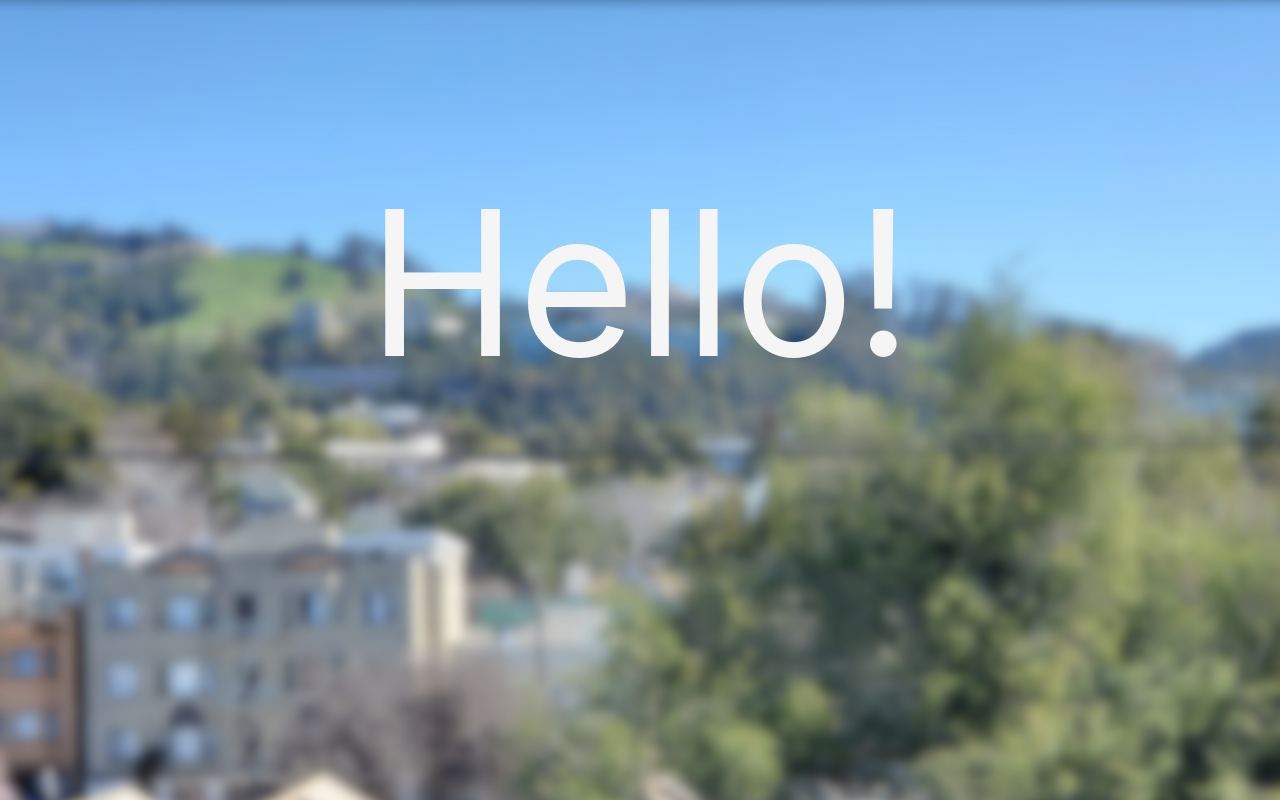
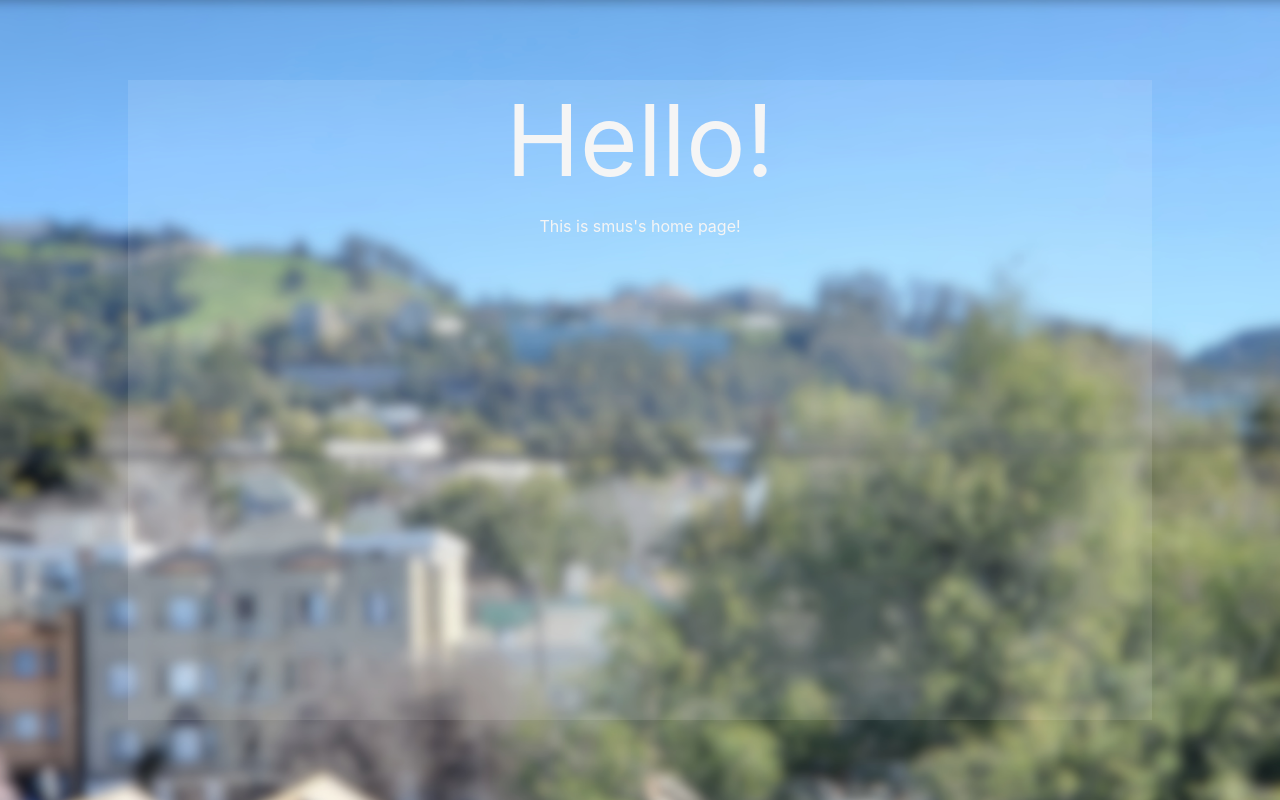
Before and after one commit to probicheaux/smus-club, a React (Create React App) app: page / in a window 1280 px wide. Built offline with nearby package versions, Linux system fonts and the light colour scheme.

Commit message:
Style changes

```diff
--- a/src/App.css
+++ b/src/App.css
@@ -1,36 +1,36 @@
 
 .App {
   text-align: center;
-  justify-content: center;
-  align-items: center;
 }
 
 .App-header {
-  height: 60vh;
-  width: 60vw;
-  margin-left: auto;
-  margin-right: auto;
-  margin-top: auto;
-  margin-bottom: auto;
-  align-items: center;
-  justify-content: center;
-  font-size: calc(10px + 15vmax);
+  font-size: calc(10px + 7vmax);
   color: whitesmoke;
   background-color: transparent;
 }
 
+p {
+  color: whitesmoke;
+  background-color: transparent;
+  font-size: calc(10px + vmax)
+}
+
+.Content-box {
+  width: 80vw;
+  height: 80vh;
+  background-color: rgba(255, 255, 255, 0.11);
+  margin-top: 10vh;
+  margin-left: 10vw;
+}
 .Header-box {
   background-image: url("/src/img/placeholder.jpg");
   background-size: cover;
   width: 100vw;
   height: 100vh;
-  display: table;
   background-color: transparent;
-}
-
-.middle {
-  display: table-cell;
-  vertical-align: middle;
+  position: absolute;
+  top: 0;
+  left: 0;
 }
 
 
--- a/src/App.js
+++ b/src/App.js
@@ -5,10 +5,13 @@ function App() {
   return (
     <div className="App">
       <div className="Header-box">
-        <div className="middle">
+        <div className="Content-box">
           <div className="App-header">
             Hello!
           </div>
+          <p>
+            This is smus's home page!
+          </p>
         </div>
       </div>
     </div>
```
